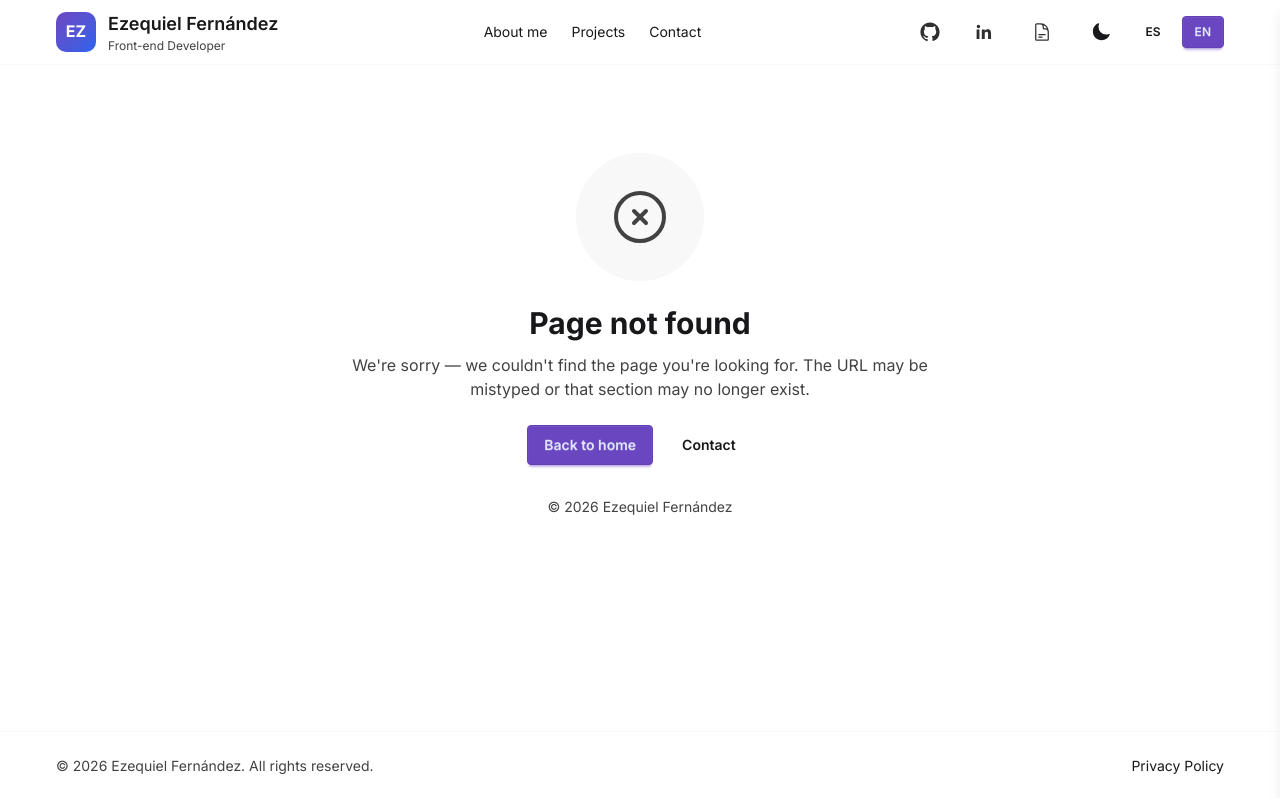
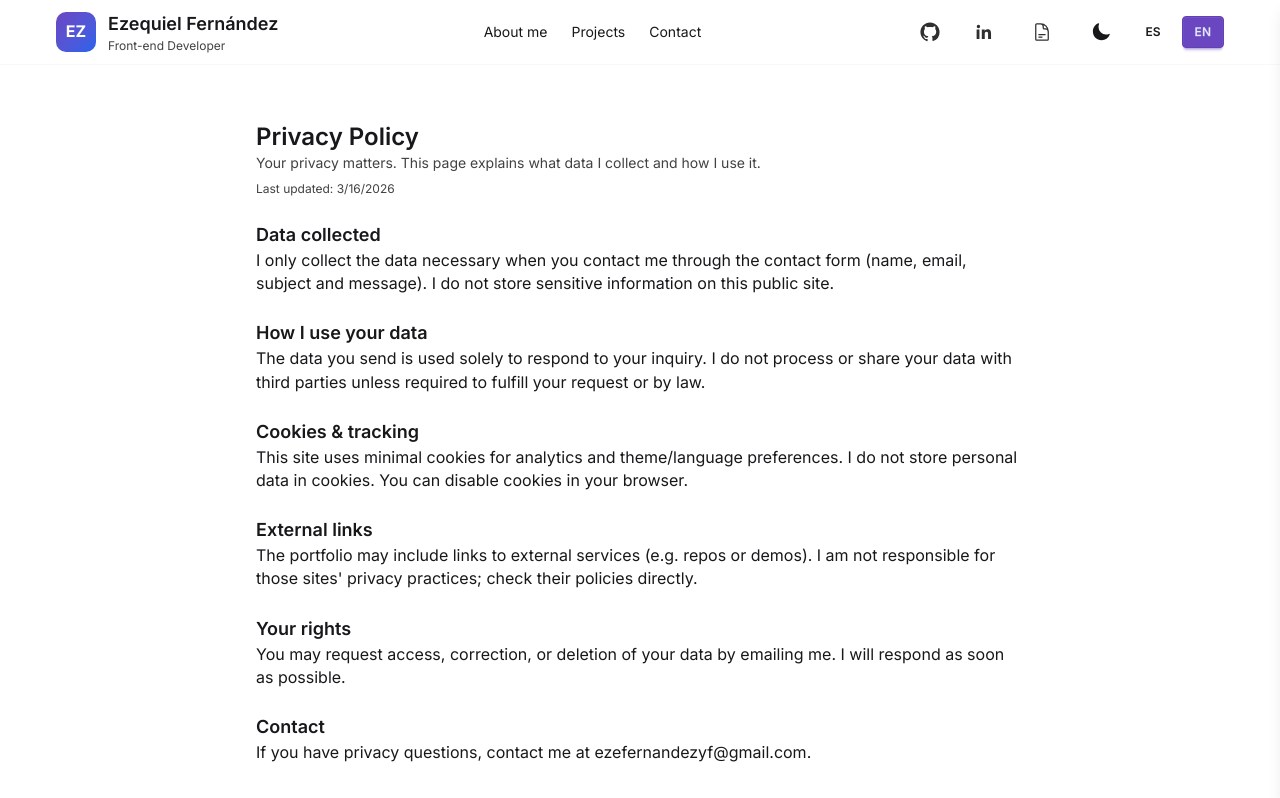
Before and after one commit to ezefernandezyf/my-portfolio, a React (Vite) app: page /privacy in a window 1280 px wide. Before the commit this address led to /not-found. Shown: the top 798 px of the page. Built offline with nearby package versions, Linux system fonts and the light colour scheme; no server answers.

Commit message:
feat(i18n): add privacy page localization and implement PrivacyPage component

```diff
--- a/src/i18n.ts
+++ b/src/i18n.ts
@@ -29,6 +29,9 @@ import esFooter from './locales/es/footer.json';
 import enCineLab from './locales/en/cinelabcasestudy.json';
 import esCineLab from './locales/es/cinelabcasestudy.json';
 
+import enPrivacy from './locales/en/privacy.json';
+import esPrivacy from './locales/es/privacy.json';
+
 const resources = {
   en: {
     common: enCommon,
@@ -40,6 +43,7 @@ const resources = {
     header: enHeader,
     footer: enFooter,
     cinelabcasestudy: enCineLab,
+    privacy: enPrivacy
   },
   es: {
     common: esCommon,
@@ -51,6 +55,7 @@ const resources = {
     header: esHeader,
     footer: esFooter,
     cinelabcasestudy: esCineLab,
+    privacy: esPrivacy
   },
 };
 
@@ -70,6 +75,7 @@ i18n
       'header',
       'footer',
       'cinelabcasestudy',
+      'privacy'
     ],
     defaultNS: 'common',
     debug: false,
--- /dev/null
+++ b/src/locales/en/privacy.json
@@ -0,0 +1,42 @@
+{
+  "meta": {
+    "title": "Privacy Policy",
+    "description": "Privacy policy for Ezequiel Fernández's portfolio. Info on collected data, use and rights."
+  },
+  "title": "Privacy Policy",
+  "intro": "Your privacy matters. This page explains what data I collect and how I use it.",
+  "lastUpdated": "Last updated: {{date}}",
+  "sections": {
+    "data": {
+      "heading": "Data collected",
+      "paragraph": "I only collect the data necessary when you contact me through the contact form (name, email, subject and message). I do not store sensitive information on this public site."
+    },
+    "use": {
+      "heading": "How I use your data",
+      "paragraph": "The data you send is used solely to respond to your inquiry. I do not process or share your data with third parties unless required to fulfill your request or by law."
+    },
+    "cookies": {
+      "heading": "Cookies & tracking",
+      "paragraph": "This site uses minimal cookies for analytics and theme/language preferences. I do not store personal data in cookies. You can disable cookies in your browser."
+    },
+    "external": {
+      "heading": "External links",
+      "paragraph": "The portfolio may include links to external services (e.g. repos or demos). I am not responsible for those sites' privacy practices; check their policies directly."
+    },
+    "rights": {
+      "heading": "Your rights",
+      "paragraph": "You may request access, correction, or deletion of your data by emailing me. I will respond as soon as possible."
+    },
+    "contact": {
+      "heading": "Contact",
+      "paragraph": "If you have privacy questions, contact me at"
+    }
+  },
+  "contact": {
+    "email": "ezefernandezyf@gmail.com"
+  },
+  "note": "You can also use the contact form",
+  "links": {
+    "contact": "Go to contact"
+  }
+}
--- /dev/null
+++ b/src/locales/es/privacy.json
@@ -0,0 +1,42 @@
+{
+  "meta": {
+    "title": "Política de privacidad",
+    "description": "Política de privacidad del portfolio de Ezequiel Fernández. Información sobre datos recopilados, uso y derechos."
+  },
+  "title": "Política de privacidad",
+  "intro": "Tu privacidad es importante. Esta página explica qué datos recopilo y cómo los uso.",
+  "lastUpdated": "Última actualización: {{date}}",
+  "sections": {
+    "data": {
+      "heading": "Datos que se recopilan",
+      "paragraph": "Solo recopilo los datos necesarios cuando te comunicas a través del formulario de contacto (nombre, email, asunto y mensaje). No almaceno información sensible en esta web pública."
+    },
+    "use": {
+      "heading": "Cómo uso los datos",
+      "paragraph": "Los datos que envías se usan exclusivamente para responder a tu consulta. No proceso ni comparto tus datos con terceros salvo que sea necesario para cumplir tu solicitud o por obligación legal."
+    },
+    "cookies": {
+      "heading": "Cookies y seguimiento",
+      "paragraph": "Esta web usa cookies mínimas para analítica y preferencias de tema/idioma. No almaceno datos personales en cookies. Podés desactivar cookies desde tu navegador."
+    },
+    "external": {
+      "heading": "Enlaces a servicios externos",
+      "paragraph": "El portfolio puede incluir enlaces a servicios externos (por ejemplo, repositorios o demos). No soy responsable por las políticas de privacidad de esos sitios; revisá sus políticas directamente."
+    },
+    "rights": {
+      "heading": "Tus derechos",
+      "paragraph": "Podés solicitar acceso, rectificación o eliminación de tus datos enviando un email. Respondo con la máxima brevedad posible."
+    },
+    "contact": {
+      "heading": "Contacto",
+      "paragraph": "Si tenés preguntas sobre privacidad, contactame a"
+    }
+  },
+  "contact": {
+    "email": "ezefernandezyf@gmail.com"
+  },
+  "note": "También podés usar el formulario de contacto",
+  "links": {
+    "contact": "Ir a contacto"
+  }
+}
--- /dev/null
+++ b/src/pages/PrivacyPage.tsx
@@ -0,0 +1,86 @@
+import { useTranslation } from 'react-i18next';
+import { MetaTags } from '../components';
+import { Link } from 'react-router-dom';
+
+export const PrivacyPage = (): React.JSX.Element => {
+  const { t } = useTranslation('privacy');
+
+  const lastUpdated = new Date().toLocaleDateString();
+
+  return (
+    <>
+      <MetaTags
+        title={t('meta.title')}
+        description={t('meta.description')}
+        pathname="/privacy"
+        type="article"
+      />
+
+      <main role="main" className="site-container pb-12 pt-8">
+        <article className="mx-auto max-w-3xl prose dark:prose-invert">
+          <header>
+            <h1 id="privacy-title" className="text-2xl font-semibold">
+              {t('title')}
+            </h1>
+            <p className="text-sm text-muted">{t('intro')}</p>
+            <p className="text-xs text-muted mt-2">{t('lastUpdated', { date: lastUpdated })}</p>
+          </header>
+
+          <section aria-labelledby="privacy-data" className="mt-6">
+            <h2 id="privacy-data" className="text-lg font-semibold">
+              {t('sections.data.heading')}
+            </h2>
+            <p>{t('sections.data.paragraph')}</p>
+          </section>
+
+          <section aria-labelledby="privacy-use" className="mt-6">
+            <h2 id="privacy-use" className="text-lg font-semibold">
+              {t('sections.use.heading')}
+            </h2>
+            <p>{t('sections.use.paragraph')}</p>
+          </section>
+
+          <section aria-labelledby="privacy-cookies" className="mt-6">
+            <h2 id="privacy-cookies" className="text-lg font-semibold">
+              {t('sections.cookies.heading')}
+            </h2>
+            <p>{t('sections.cookies.paragraph')}</p>
+          </section>
+
+          <section aria-labelledby="privacy-external" className="mt-6">
+            <h2 id="privacy-external" className="text-lg font-semibold">
+              {t('sections.external.heading')}
+            </h2>
+            <p>{t('sections.external.paragraph')}</p>
+          </section>
+
+          <section aria-labelledby="privacy-rights" className="mt-6">
+            <h2 id="privacy-rights" className="text-lg font-semibold">
+              {t('sections.rights.heading')}
+            </h2>
+            <p>{t('sections.rights.paragraph')}</p>
+          </section>
+
+          <section aria-labelledby="privacy-contact" className="mt-6">
+            <h2 id="privacy-contact" className="text-lg font-semibold">
+              {t('sections.contact.heading')}
+            </h2>
+            <p>
+              {t('sections.contact.paragraph')}{' '}
+              <a href={`mailto:${t('contact.email')}`} aria-label={t('contact.email')}>
+                {t('contact.email')}
+              </a>
+              .
+            </p>
+          </section>
+
+          <footer className="mt-8">
+            <p className="text-sm">
+              {t('note')} <Link to="/contact">{t('links.contact')}</Link>
+            </p>
+          </footer>
+        </article>
+      </main>
+    </>
+  );
+};
--- a/src/pages/index.ts
+++ b/src/pages/index.ts
@@ -4,3 +4,4 @@ export * from './ContactPage';
 export * from './NotFoundPage';
 export * from './ProjectsPage';
 export * from './Projects/CineLabCaseStudy';
+export * from './PrivacyPage';
--- a/src/routes/AppRoutes.tsx
+++ b/src/routes/AppRoutes.tsx
@@ -7,6 +7,7 @@ import {
   NotFoundPage,
   ProjectsPage,
   CineLabCaseStudy,
+  PrivacyPage,
 } from '../pages';
 
 export const AppRoutes = (): React.JSX.Element => {
@@ -18,6 +19,7 @@ export const AppRoutes = (): React.JSX.Element => {
         <Route path="about" element={<AboutPage />} />
         <Route path="projects" element={<ProjectsPage />} />
         <Route path="/projects/cinelab" element={<CineLabCaseStudy />} />
+        <Route path="privacy" element={<PrivacyPage />} />
         <Route path="contact" element={<ContactPage />} />
         <Route path="not-found" element={<NotFoundPage />} />
         <Route path="*" element={<Navigate to="/not-found" replace />} />
```
